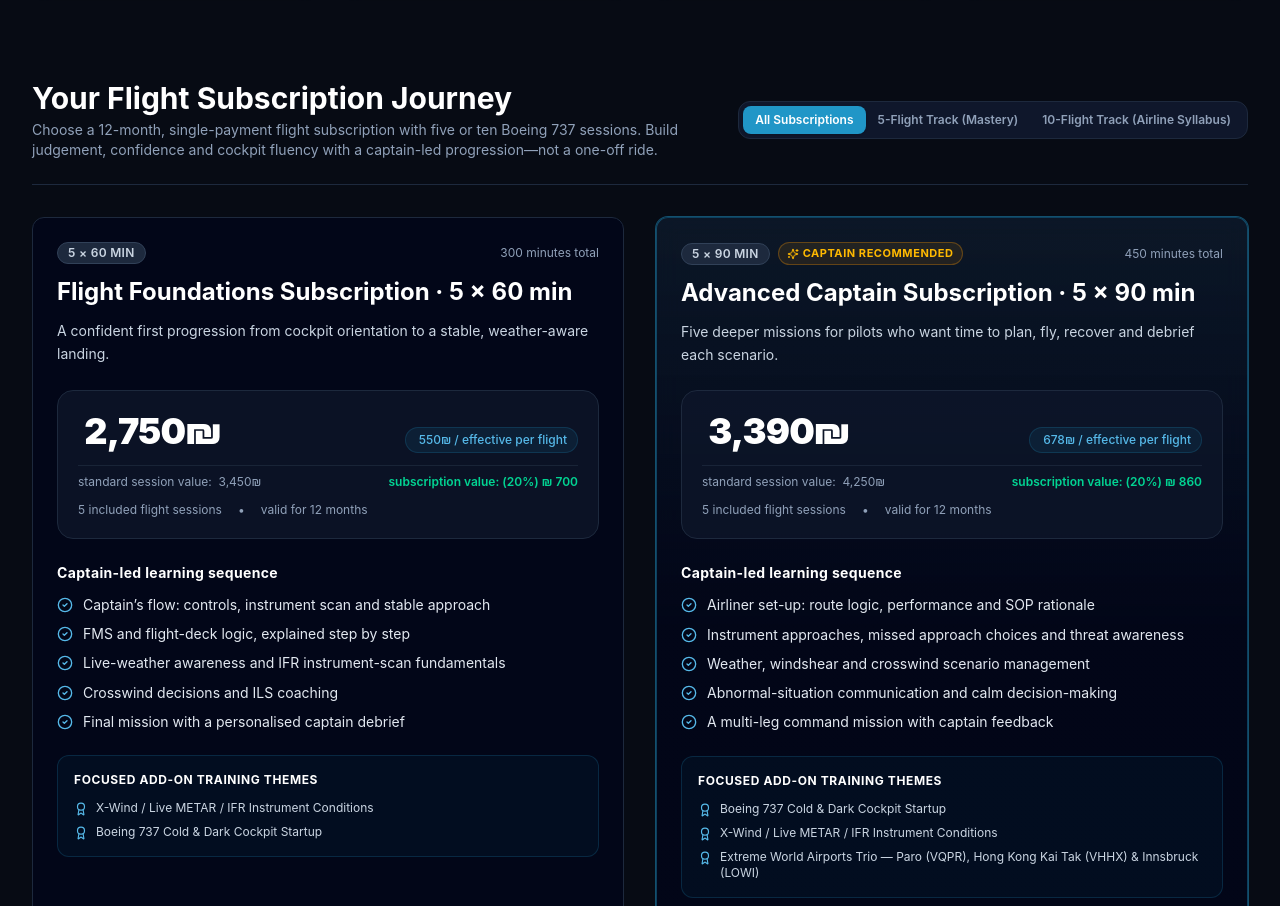
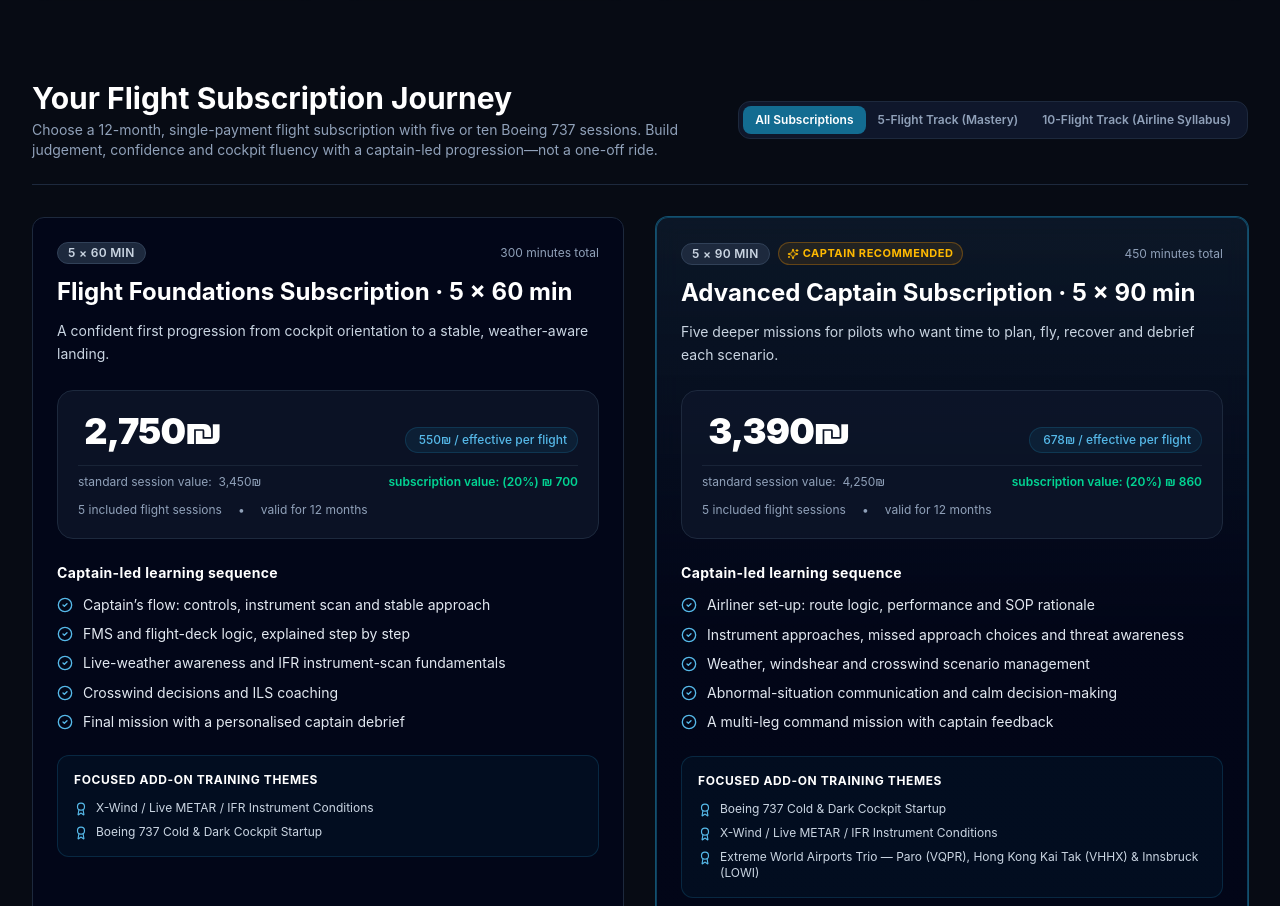
Before and after one commit to hatan4ik/simdream-website, a Next.js app: page /subscriptions in a window 1280 px wide. Shown: the part 1268-2174 px from the top of the page. Built offline with nearby package versions, Linux system fonts and the light colour scheme; no server answers.

Commit message:
Auto comit message

```diff
--- a/app/(public)/subscriptions/page.tsx
+++ b/app/(public)/subscriptions/page.tsx
@@ -157,7 +157,7 @@ export default function SubscriptionsPage() {
               onClick={() => setSelectedFilter('all')}
               className={`px-3 py-1.5 rounded-lg text-xs font-semibold transition-all ${
                 selectedFilter === 'all'
-                  ? 'bg-sky-500 text-white shadow-sm'
+                  ? 'bg-sky-700 text-white'
                   : 'text-slate-400 hover:text-white'
               }`}
             >
@@ -168,7 +168,7 @@ export default function SubscriptionsPage() {
               onClick={() => setSelectedFilter('5')}
               className={`px-3 py-1.5 rounded-lg text-xs font-semibold transition-all ${
                 selectedFilter === '5'
-                  ? 'bg-sky-500 text-white shadow-sm'
+                  ? 'bg-sky-700 text-white'
                   : 'text-slate-400 hover:text-white'
               }`}
             >
@@ -179,7 +179,7 @@ export default function SubscriptionsPage() {
               onClick={() => setSelectedFilter('10')}
               className={`px-3 py-1.5 rounded-lg text-xs font-semibold transition-all ${
                 selectedFilter === '10'
-                  ? 'bg-sky-500 text-white shadow-sm'
+                  ? 'bg-sky-700 text-white'
                   : 'text-slate-400 hover:text-white'
               }`}
             >
```
Also changed, not shown: 1 other file (tests, documents, lock files or other folders).
